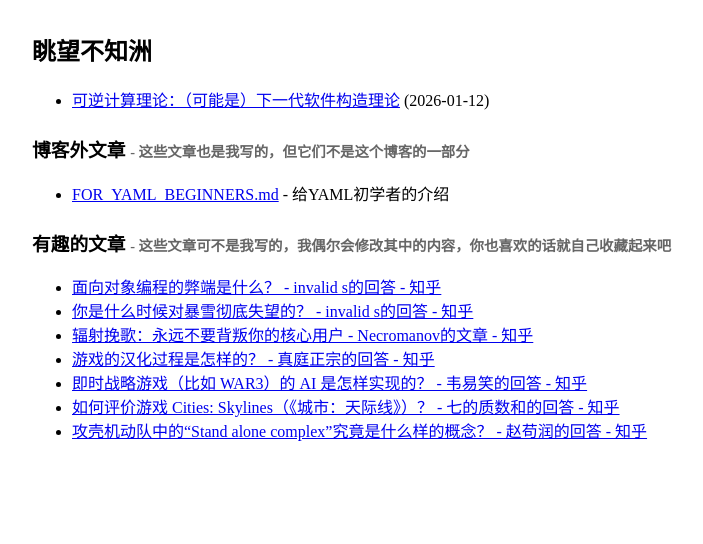
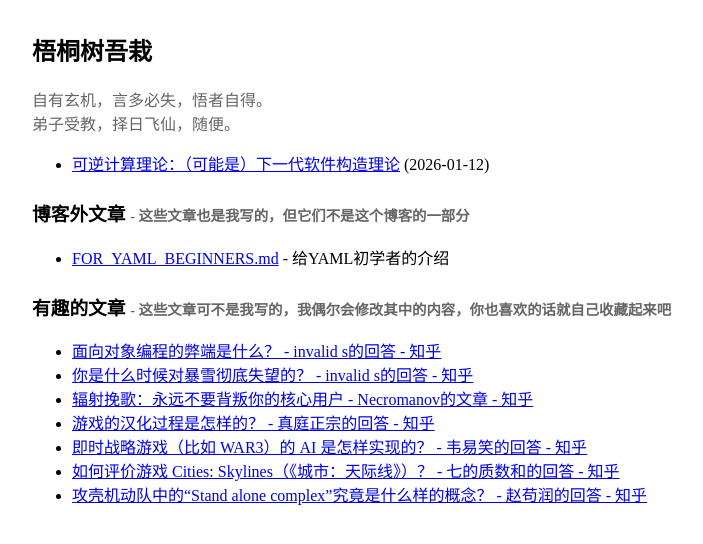
Before and after one commit to Nivdc/nivdc.github.io, a Jekyll site: the page built from index.html, in a window 1280 px wide. Shown: the top 544 px of the page, without its empty margins (96-799 px from the left). Built offline with Jekyll 4.4.1, drawn with Linux system fonts in a browser that asks for light colours.

Commit message:
update index

```diff
--- a/index.html
+++ b/index.html
@@ -6,7 +6,12 @@ custom_css: |
   }
 ---
 
-<h2>眺望不知洲</h2>
+<h2>梧桐树吾栽</h2>
+<p style="color: #666;">
+自有玄机，言多必失，悟者自得。
+<br>
+弟子受教，择日飞仙，随便。
+</p>
 
 <ul>
   {% for post in site.posts %}
```
